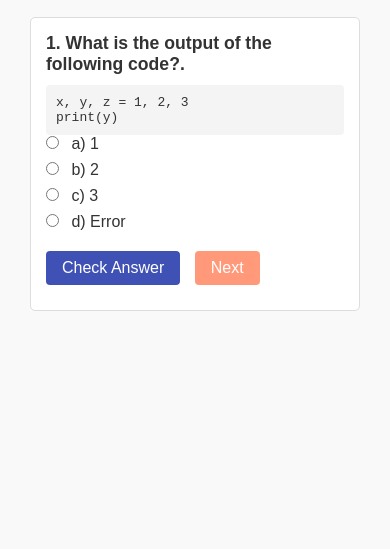
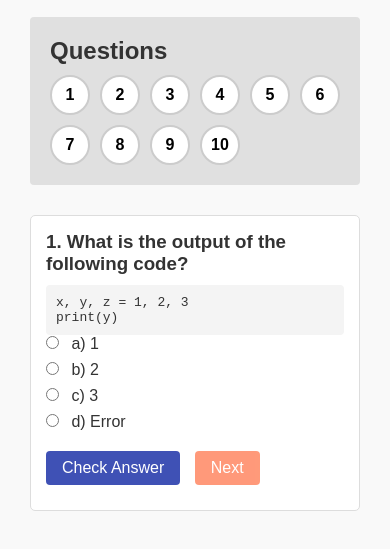
Before and after one commit to Codeproacademy1/Codepro, a plain HTML site: page Robotics-Challenger/Python_Exercises/Introduction/Introduction.html in a window 390 px wide. Shown: the part 107-656 px from the top of the page. Drawn offline with Linux system fonts and the light colour scheme.

Commit message:
Update Introduction.html

```diff
--- a/Robotics-Challenger/Python_Exercises/Introduction/Introduction.html
+++ b/Robotics-Challenger/Python_Exercises/Introduction/Introduction.html
@@ -21,15 +21,67 @@
       margin-bottom: 20px;
       color: #3f51b5;
     }
+
+    /* Container for sidebar + main content */
+    .container {
+      display: flex;
+      flex-wrap: wrap;
+      max-width: 1200px;
+      margin: 0 auto;
+    }
+
+    /* Sidebar for question list */
+    .sidebar {
+      background-color: #e0e0e0;
+      padding: 20px;
+      flex: 0 0 150px;
+      border-radius: 4px;
+      margin-right: 20px;
+    }
+    .sidebar h2 {
+      margin-bottom: 10px;
+    }
+    .question-bubbles {
+      display: flex;
+      flex-wrap: wrap;
+      gap: 10px;
+    }
+    /* Bubbles default to white background and black text */
+    .bubble {
+      width: 40px;
+      height: 40px;
+      background-color: #fff;     /* default white */
+      border: 2px solid #ccc;     /* subtle border */
+      border-radius: 50%;
+      display: flex;
+      align-items: center;
+      justify-content: center;
+      color: #000;                /* black text */
+      text-decoration: none;
+      font-weight: bold;
+      cursor: pointer;
+      user-select: none;          /* prevent highlight */
+    }
+    .bubble:hover {
+      background-color: #f0f0f0;  /* light gray on hover */
+    }
+
+    /* Main quiz area */
+    .main-content {
+      flex: 1;
+      min-width: 0;
+    }
+
+    /* Question styling */
     .question {
       margin-bottom: 30px;
       padding: 20px;
       border: 1px solid #ddd;
       background-color: #fff;
       border-radius: 5px;
-      max-width: 800px; /* For larger screens, question is narrower */
       margin-left: auto;
       margin-right: auto;
+      max-width: 800px; /* narrower for large screens */
     }
     .question h3 {
       margin-bottom: 10px;
@@ -79,16 +131,21 @@
       body {
         padding: 10px;
       }
+      .sidebar {
+        flex: 1 1 100%;
+        margin-right: 0;
+        margin-bottom: 20px;
+      }
+      .main-content {
+        flex: 1 1 100%;
+      }
       .question {
-        max-width: 100%;   /* Let it fill the screen width */
-        margin: 10px auto; /* small margins around the edges */
+        max-width: 100%;
+        margin: 10px auto;
         padding: 15px;
       }
-      .question h3 {
-        font-size: 1.1rem; /* slightly bigger or same size for clarity */
-      }
       label {
-        font-size: 1rem;   /* ensure readability on phone */
+        font-size: 1rem;
       }
       button {
         font-size: 1rem;
@@ -100,9 +157,31 @@
 <body>
   <h1>Python Multiple Assignment Quiz</h1>
 
+  <div class="container">
+    <!-- Sidebar with question bubbles -->
+    <div class="sidebar">
+      <h2>Questions</h2>
+      <div class="question-bubbles">
+        <!-- Give each bubble an ID so we can update color on correct/incorrect -->
+        <div class="bubble" id="bubble1" onclick="showQuestion(1)">1</div>
+        <div class="bubble" id="bubble2" onclick="showQuestion(2)">2</div>
+        <div class="bubble" id="bubble3" onclick="showQuestion(3)">3</div>
+        <div class="bubble" id="bubble4" onclick="showQuestion(4)">4</div>
+        <div class="bubble" id="bubble5" onclick="showQuestion(5)">5</div>
+        <div class="bubble" id="bubble6" onclick="showQuestion(6)">6</div>
+        <div class="bubble" id="bubble7" onclick="showQuestion(7)">7</div>
+        <div class="bubble" id="bubble8" onclick="showQuestion(8)">8</div>
+        <div class="bubble" id="bubble9" onclick="showQuestion(9)">9</div>
+        <div class="bubble" id="bubble10" onclick="showQuestion(10)">10</div>
+      </div>
+    </div>
+
+    <!-- Main quiz content -->
+    <div class="main-content">
+
       <!-- Question 1 -->
       <div id="question1" class="question" data-answer="b">
-    <h3>1. What is the output of the following code?.</h3>
+        <h3>1. What is the output of the following code?</h3>
         <pre><code>x, y, z = 1, 2, 3
 print(y)</code></pre>
         <label><input type="radio" name="q1" value="a"> a) 1</label>
@@ -243,13 +322,34 @@ print(y)</code></pre>
       <div id="finalMessage" class="question" style="display: none;">
         <h3>Congratulations, you have completed the quiz!</h3>
       </div>
+    </div><!-- .main-content -->
+  </div><!-- .container -->
 
   <script>
+    // Show only the chosen question, hide the rest
+    function showQuestion(qNum) {
+      for (let i = 1; i <= 10; i++) {
+        const qDiv = document.getElementById("question" + i);
+        if (qDiv) qDiv.style.display = "none";
+      }
+      // Display the selected question
+      const selectedDiv = document.getElementById("question" + qNum);
+      if (selectedDiv) selectedDiv.style.display = "block";
+
+      // Hide final message if user revisits any question
+      document.getElementById("finalMessage").style.display = "none";
+    }
+
+    // Validate user's choice and enable "Next" if correct
+    // Also change bubble color to green/red
     function checkAnswer(qNum) {
       const questionDiv = document.getElementById("question" + qNum);
       const correctAnswer = questionDiv.getAttribute("data-answer");
       const selected = document.querySelector('input[name="q' + qNum + '"]:checked');
       const feedback = document.getElementById("feedback" + qNum);
+
+      // Identify the corresponding bubble element for this question
+      const bubble = document.getElementById("bubble" + qNum);
 
       if (!selected) {
         feedback.style.color = "red";
@@ -261,21 +361,34 @@ print(y)</code></pre>
         feedback.style.color = "green";
         feedback.textContent = "Correct!";
         document.getElementById("next" + qNum).disabled = false;
+
+        // Turn the bubble green on correct answer
+        bubble.style.backgroundColor = "green";
+        bubble.style.color = "#fff";
+        bubble.style.borderColor = "green";
       } else {
         feedback.style.color = "red";
         feedback.textContent = "Incorrect, please try again.";
         document.getElementById("next" + qNum).disabled = true;
+
+        // Turn the bubble red on incorrect answer
+        bubble.style.backgroundColor = "red";
+        bubble.style.color = "#fff";
+        bubble.style.borderColor = "red";
       }
     }
 
+    // Proceed to the next question
     function nextQuestion(qNum) {
+      // Hide current question
       document.getElementById("question" + qNum).style.display = "none";
+      // Show the next question if it exists
       const nextQ = qNum + 1;
-      const nextQuestionDiv = document.getElementById("question" + nextQ);
-
-      if (nextQuestionDiv) {
-        nextQuestionDiv.style.display = "block";
+      const nextDiv = document.getElementById("question" + nextQ);
+      if (nextDiv) {
+        nextDiv.style.display = "block";
       } else {
+        // No more questions, show final message
         document.getElementById("finalMessage").style.display = "block";
       }
     }
```
Lines whose indentation alone changed are shown as unchanged.
